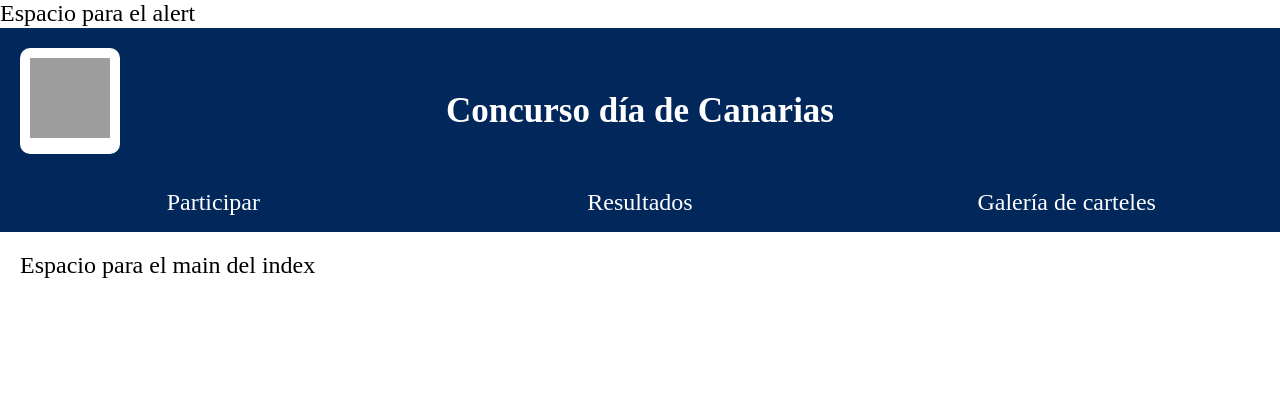
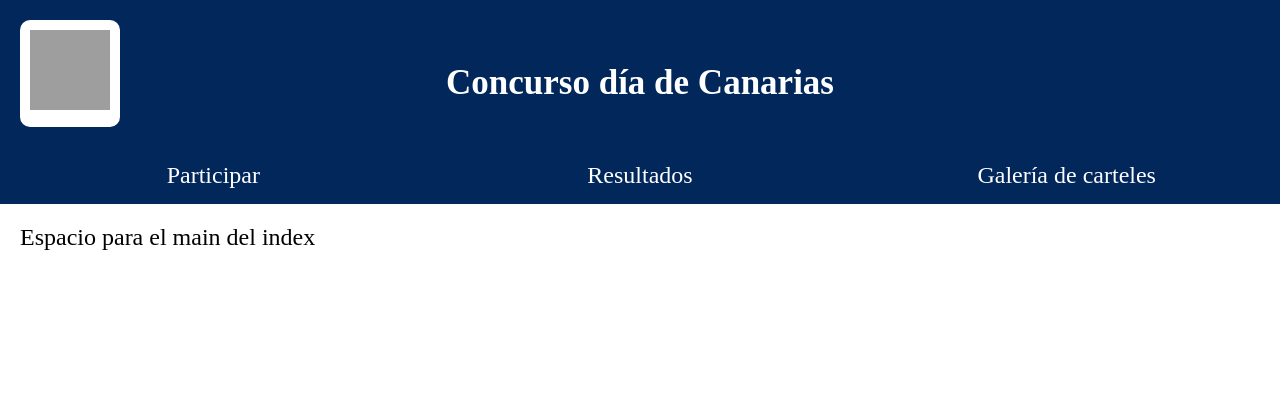
Before and after one commit to giovanny1029/carteleria_sagaseta_official, a PHP site: page / in a window 1280 px wide. Shown: the top 420 px of the page. Run offline with PHP 8.4, Linux system fonts and the light colour scheme; some libraries are stand-ins or nearby versions; grey boxes are pictures that could not be loaded.

Commit message:
comentario

```diff
--- a/index.php
+++ b/index.php
@@ -20,7 +20,7 @@ define('BASE_URL', '/Proyectos/carteleria_sagaseta_official');
 
   <div>
     <section>
-      Espacio para el alert
+      <!-- Espacio para el alert  -->
     </section>
 
     <header class="header_container">
```
